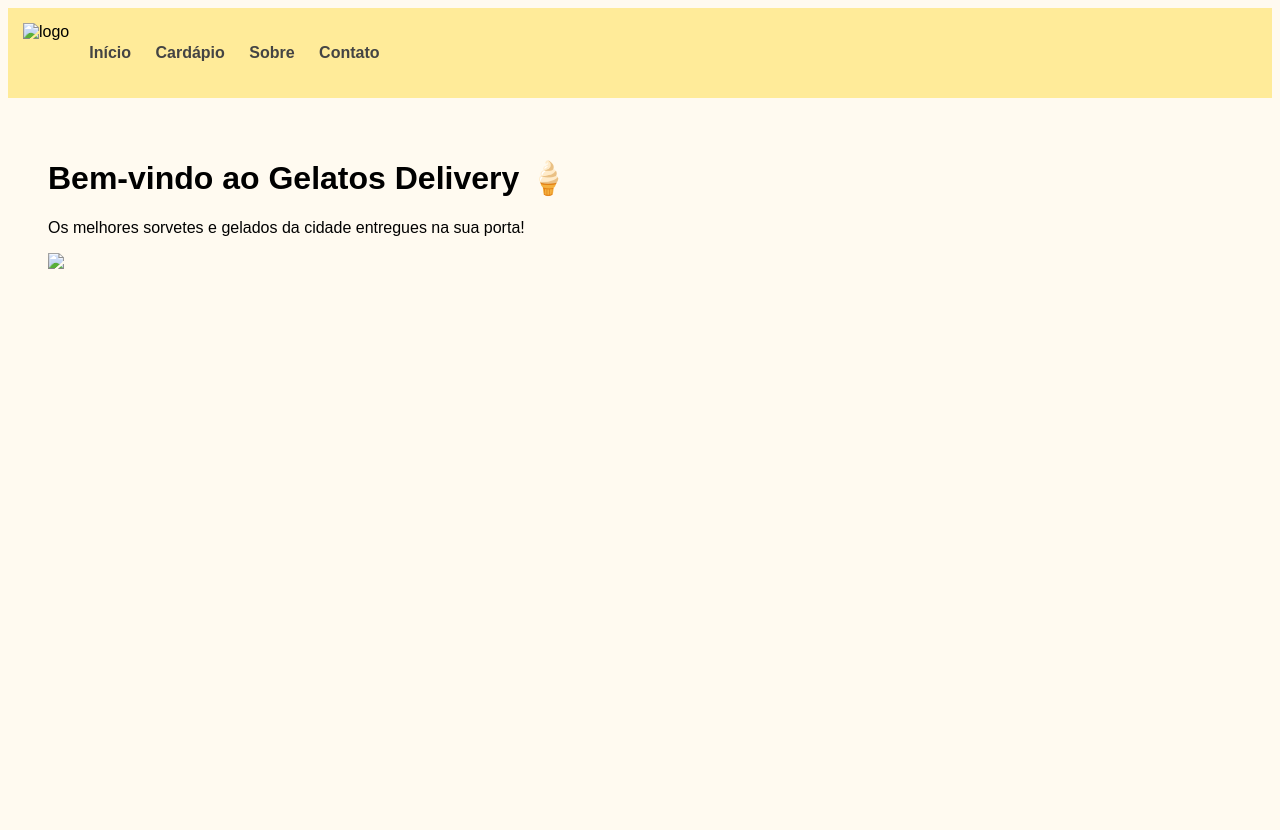
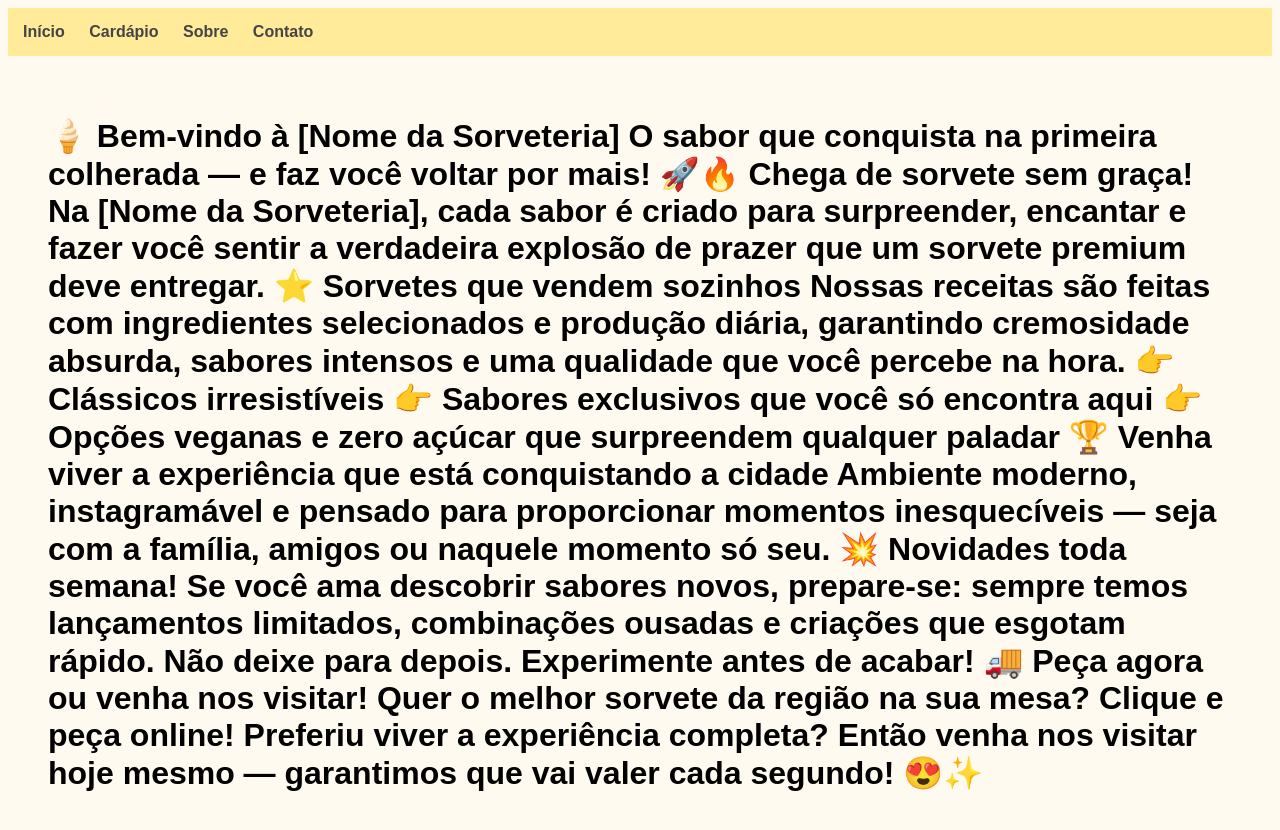
Before and after one commit to alencarcaetano-cloud/sorveteria-do-Alencar, a plain HTML site: page index.html in a window 1280 px wide. Before the commit the page ends 800 px from the top, so only its background shows below. Drawn offline with Linux system fonts and the light colour scheme.

Commit message:
Revise header image and welcome section content
Updated header image and modified welcome message with promotional text for the ice cream shop.

```diff
--- a/index.html
+++ b/index.html
@@ -8,7 +8,7 @@
 <body>
 
 <header>
-    <img src="img/logo.png" alt="logo">
+    <imghttps://img.cdndsgni.com/preview/10425429-m.jpg >
     <nav>
         <a href="index.html">Início</a>
         <a href="cardapio.html">Cardápio</a>
@@ -18,9 +18,33 @@
 </header>
 
 <div class="container">
-    <h1>Bem-vindo ao Gelatos Delivery 🍦</h1>
-    <p>Os melhores sorvetes e gelados da cidade entregues na sua porta!</p>
-    <img src="img/sorvete1.jpg" width="60%">
+    <h1>🍦 Bem-vindo à [Nome da Sorveteria]
+O sabor que conquista na primeira colherada — e faz você voltar por mais! 🚀🔥
+
+Chega de sorvete sem graça! Na [Nome da Sorveteria], cada sabor é criado para surpreender, encantar e fazer você sentir a verdadeira explosão de prazer que um sorvete premium deve entregar.
+
+⭐ Sorvetes que vendem sozinhos
+
+Nossas receitas são feitas com ingredientes selecionados e produção diária, garantindo cremosidade absurda, sabores intensos e uma qualidade que você percebe na hora.
+👉 Clássicos irresistíveis
+👉 Sabores exclusivos que você só encontra aqui
+👉 Opções veganas e zero açúcar que surpreendem qualquer paladar
+
+🏆 Venha viver a experiência que está conquistando a cidade
+
+Ambiente moderno, instagramável e pensado para proporcionar momentos inesquecíveis — seja com a família, amigos ou naquele momento só seu.
+
+💥 Novidades toda semana!
+
+Se você ama descobrir sabores novos, prepare-se: sempre temos lançamentos limitados, combinações ousadas e criações que esgotam rápido.
+Não deixe para depois. Experimente antes de acabar!
+
+🚚 Peça agora ou venha nos visitar!
+
+Quer o melhor sorvete da região na sua mesa?
+Clique e peça online!
+Preferiu viver a experiência completa? Então venha nos visitar hoje mesmo — garantimos que vai valer cada segundo! 😍✨</h1>
+
 </div>
 
 </body>
```
